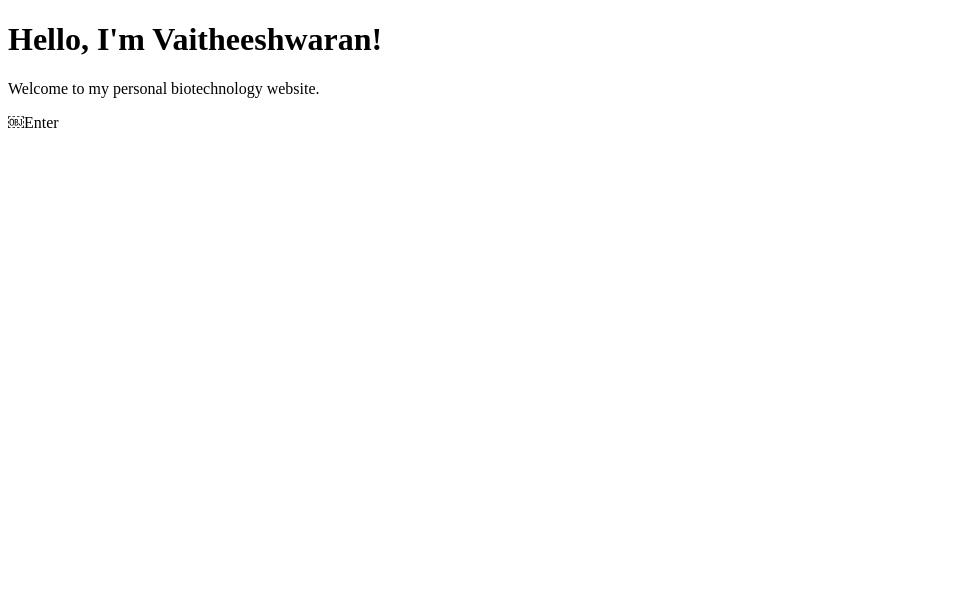
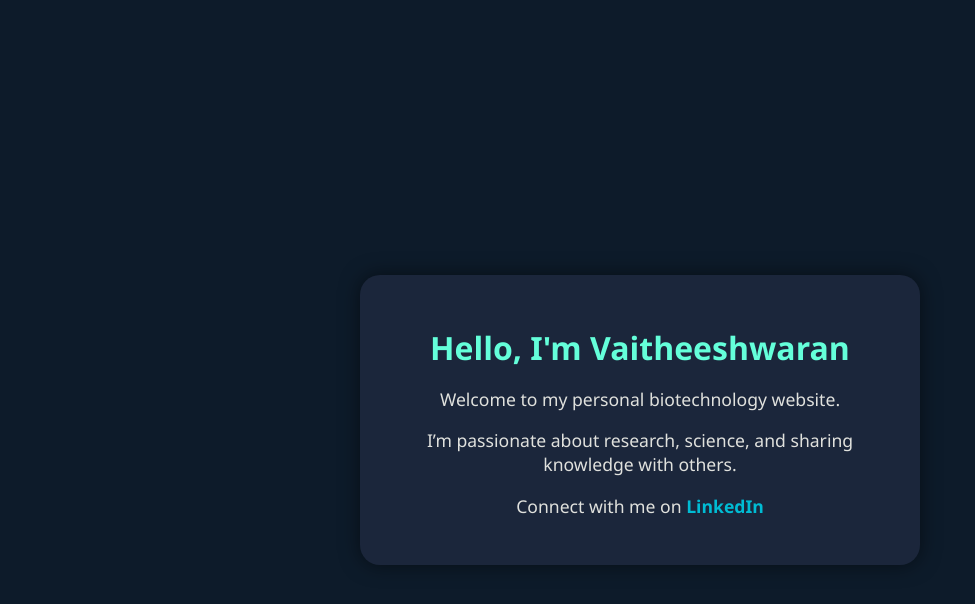
Before and after one commit to Vaitheeshwaran-Biotech/Vaitheeshwaran-Biotech.github.io, a plain HTML site: page index.html in a window 1280 px wide. Shown: the whole page, without its empty margins (0-975 px from the left). Drawn offline with Linux system fonts and the light colour scheme.

Commit message:
Update index.html

```diff
--- a/index.html
+++ b/index.html
@@ -1,10 +1,54 @@
+
 <!DOCTYPE html>
-<html>
-  <head>
-    <title>Vaitheeshwaran - Biotech</title>
-  </head>
-  <body>
-    <h1>Hello, I'm Vaitheeshwaran!</h1>
+<html lang="en">
+<head>
+  <meta charset="UTF-8" />
+  <meta name="viewport" content="width=device-width, initial-scale=1.0" />
+  <title>Vaitheeshwaran - Biotech</title>
+  <style>
+    body {
+      margin: 0;
+      font-family: 'Segoe UI', sans-serif;
+      background-color: #0d1b2a;
+      color: #e0e1dd;
+      display: flex;
+      justify-content: center;
+      align-items: center;
+      min-height: 100vh;
+      padding: 20px;
+    }
+    .container {
+      text-align: center;
+      background-color: #1b263b;
+      padding: 30px;
+      border-radius: 20px;
+      box-shadow: 0 0 20px rgba(0, 0, 0, 0.5);
+      width: 100%;
+      max-width: 500px;
+    }
+    h1 {
+      margin-bottom: 10px;
+      color: #64ffda;
+    }
+    p {
+      font-size: 1.1rem;
+    }
+    a {
+      color: #00bcd4;
+      text-decoration: none;
+      font-weight: bold;
+    }
+    a:hover {
+      text-decoration: underline;
+    }
+  </style>
+</head>
+<body>
+  <div class="container">
+    <h1>Hello, I'm Vaitheeshwaran</h1>
     <p>Welcome to my personal biotechnology website.</p>
-  </body>
-</html>￼Enter
+    <p>I’m passionate about research, science, and sharing knowledge with others.</p>
+    <p>Connect with me on <a href="https://www.linkedin.com/in/vaitheeshwaran" target="_blank">LinkedIn</a></p>
+  </div>
+</body>
+</html>
```
